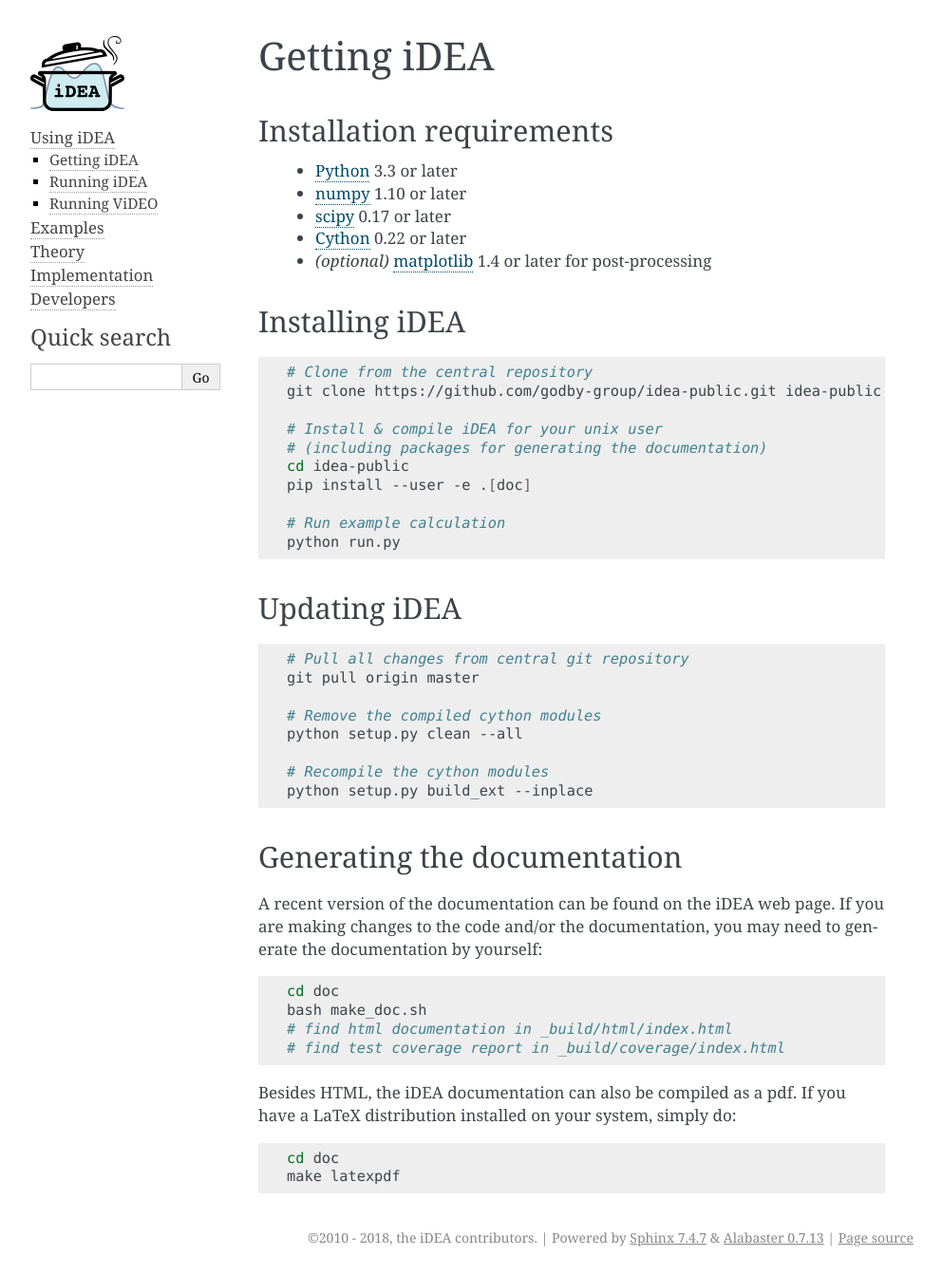
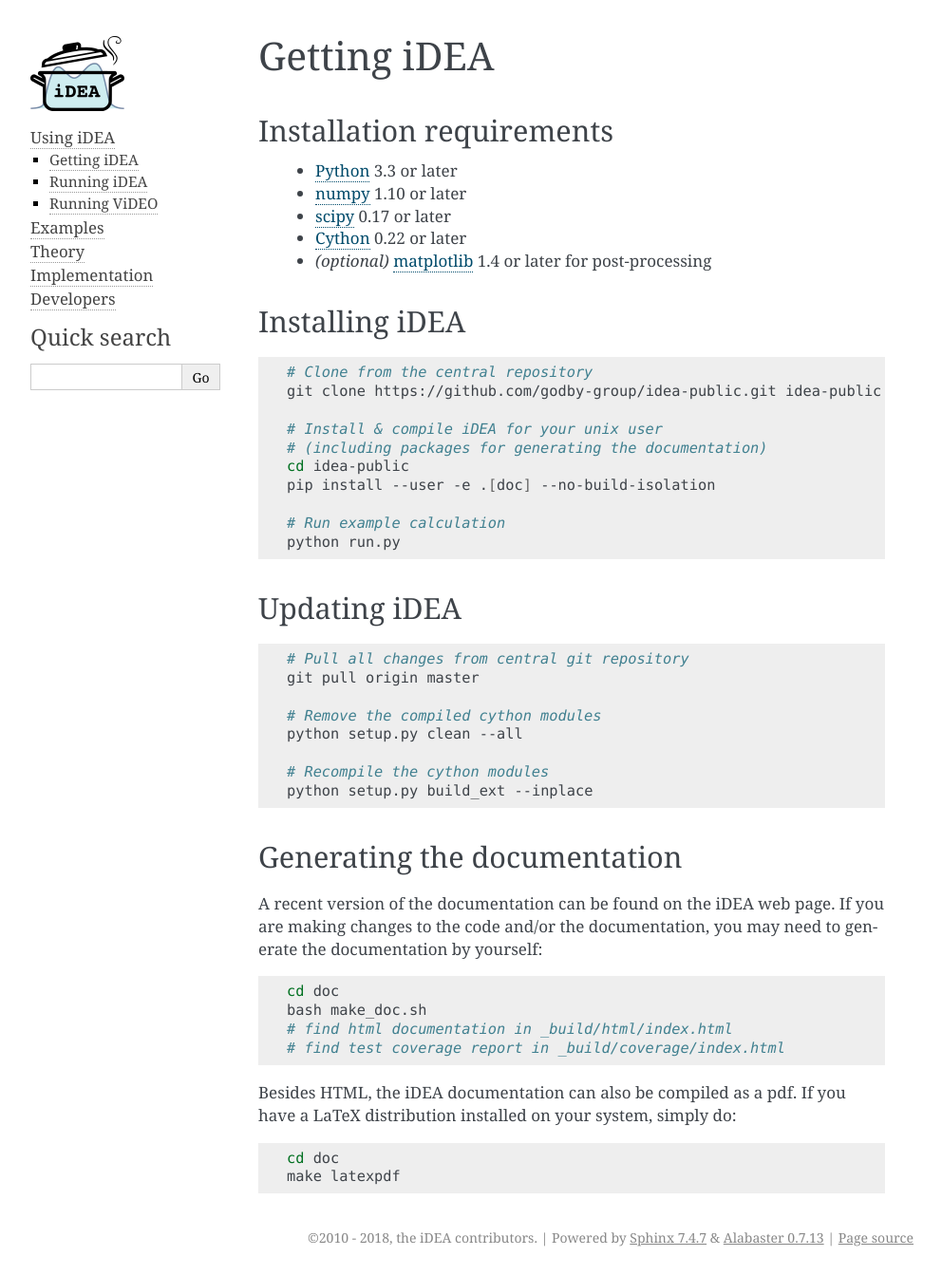
Before and after one commit to ltalirz/idea-public, a Sphinx documentation site: the page built from doc/tutorial/get.rst, in a window 1280 px wide. Shown: the whole page at 95% size, without its empty margins (148-1140 px from the left). Built offline with Sphinx 7.4.7, drawn with Linux system fonts in a browser that asks for light colours; pages that are not in the unit, such as notebooks, are missing from menus; the version number could not be read and is left out.

Commit message:
fix pip install issue
change pip install instructions to include workaround for
[pip issue 5317](https://github.com/pypa/pip/issues/5317)

```diff
--- a/doc/tutorial/get.rst
+++ b/doc/tutorial/get.rst
@@ -22,7 +22,7 @@ Installing iDEA
    # Install & compile iDEA for your unix user
    # (including packages for generating the documentation)
    cd idea-public
-   pip install --user -e .[doc]
+   pip install --user -e .[doc] --no-build-isolation
 
    # Run example calculation
    python run.py
```
Also changed, not shown: README.md (+1 -1 lines).
